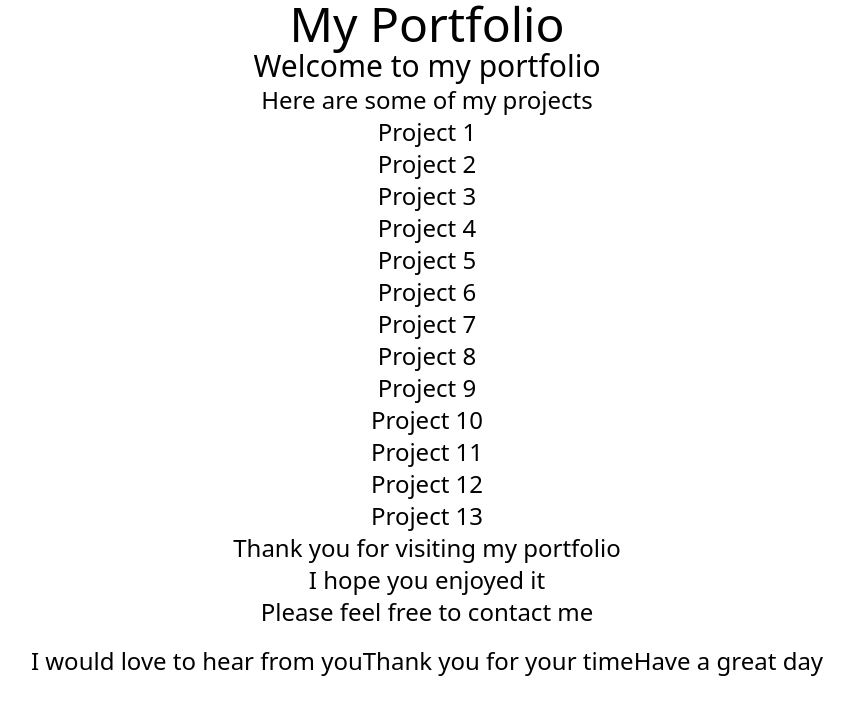
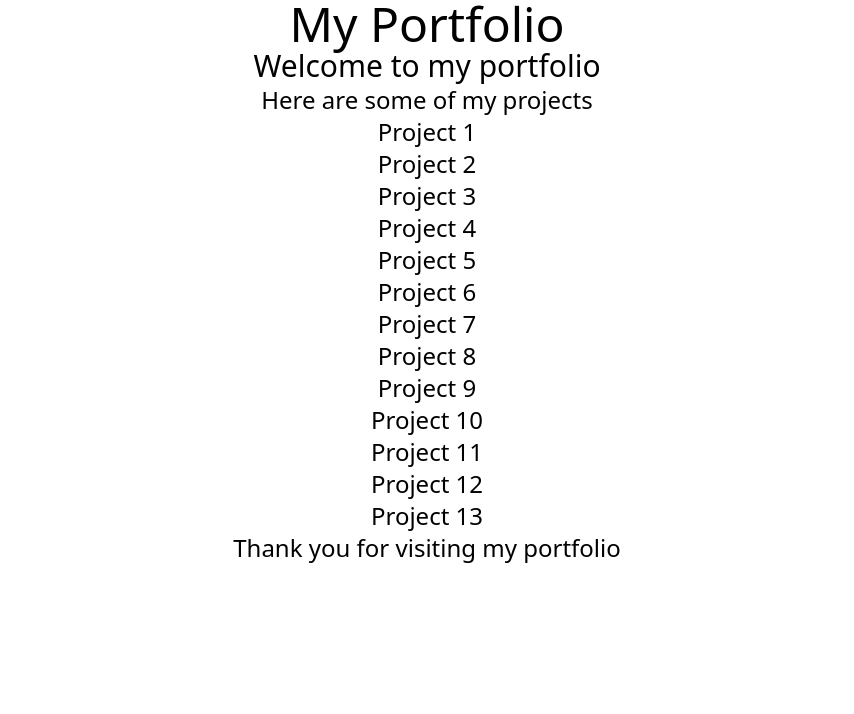
Before and after one commit to MogesBekele/portfolio-in-react, a React (Vite) app in the folder portfolio/: page / in a window 1280 px wide. Shown: the top 714 px of the page, without its empty margins (213-1067 px from the left). Built offline with nearby package versions, Linux system fonts and the light colour scheme.

Commit message:
juse start the project

```diff
--- a/portfolio/src/App.jsx
+++ b/portfolio/src/App.jsx
@@ -57,21 +57,7 @@ const App = () => {
 
         Thank you for visiting my portfolio
       </h4>
-      <h5 className="text-2xl text-center items-center justify-center">
-        I hope you enjoyed it
-      </h5>
-      <h6 className="text-2xl text-center items-center justify-center">
-        Please feel free to contact me
-      </h6>
-      <h7 className="text-2xl text-center items-center justify-center">
-        I would love to hear from you
-      </h7>
-      <h8 className="text-2xl text-center items-center justify-center">
-        Thank you for your time
-      </h8>
-      <h9 className="text-2xl text-center items-center justify-center">
-        Have a great day
-      </h9>
+
     </div>
   );
 };
```
